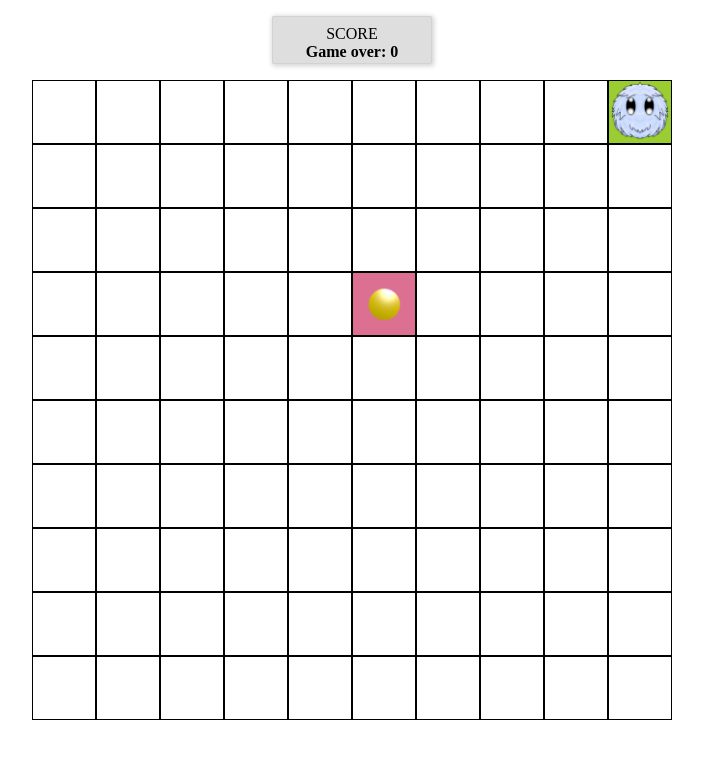
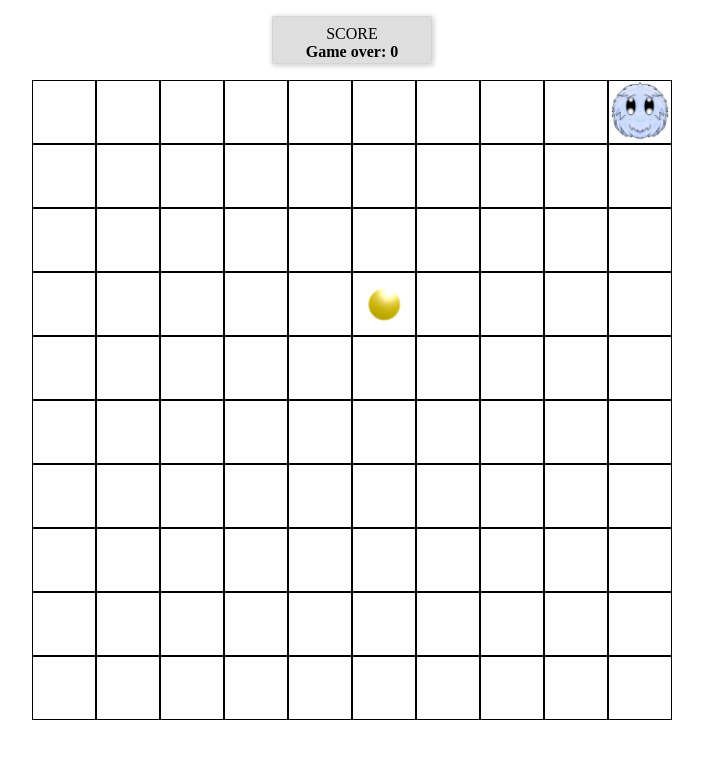
Before and after one commit to annastachurska/CodersLab_Furry_Game, a plain HTML site: page index.html in a window 1280 px wide. Shown: the whole page, without its empty margins (288-991 px from the left). Drawn offline with Linux system fonts and the light colour scheme.

Commit message:
change of color in css

```diff
--- a/css/style.css
+++ b/css/style.css
@@ -47,7 +47,7 @@ section#score div {
 
 
 .furry {
-  background-color: yellowgreen;
+  background-color: transparent;
   -webkit-background-image: url('../images/furry.png');
   -moz-background-image: url('../images/furry.png');
   -o-background-image: url('../images/furry.png');
@@ -60,7 +60,7 @@ section#score div {
 }
 
 .coin {
-  background-color: palevioletred;
+  background-color: transparent;
   -webkit-background-image: url('../images/coin.png');
   -moz-background-image: url('../images/coin.png');
   -o-background-image: url('../images/coin.png');
```
